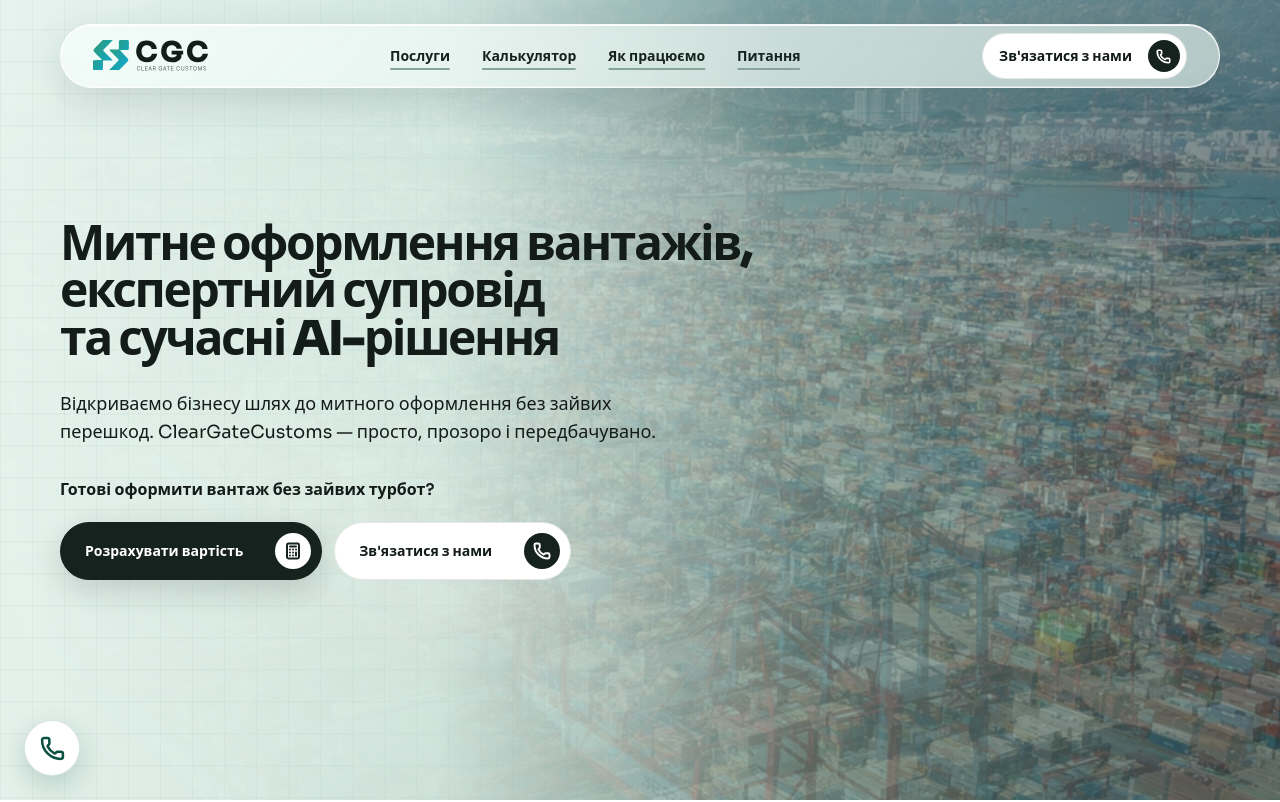
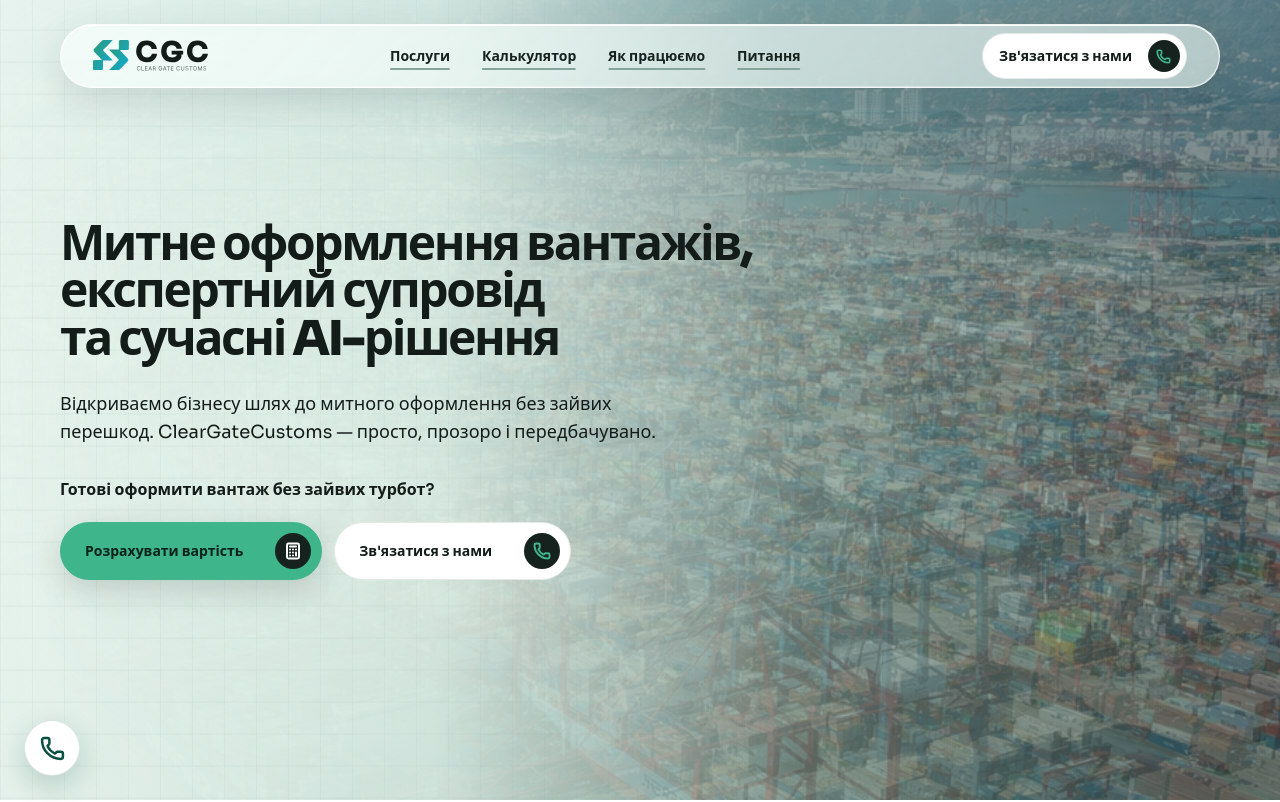
Before and after one commit to eerinessofsilence/bristol, a React (Vite) app in the folder frontend/: page / in a window 1280 px wide. Shown: the top 802 px of the page. Built offline with nearby package versions, Linux system fonts and the light colour scheme; no server answers; a web font is replaced by a local one.

Commit message:
refactor(frontend): consolidate primary button variants

```diff
--- a/frontend/src/components/Calculator.tsx
+++ b/frontend/src/components/Calculator.tsx
@@ -348,7 +348,7 @@ export function Calculator({ onContact }: Props) {
               </div>
               <Button
                 icon={Phone}
-                variant="mint"
+                variant="primary"
                 className="relative z-10 mt-2 w-full gap-3 self-stretch py-2.5 pr-2.5 pl-4 text-left sm:w-auto sm:gap-8 sm:self-start sm:pl-6 [&>span:first-child]:leading-5 [&>span:first-child]:whitespace-normal sm:[&>span:first-child]:whitespace-nowrap"
                 onClick={() => {
                   onContact(
--- a/frontend/src/components/Header.tsx
+++ b/frontend/src/components/Header.tsx
@@ -38,7 +38,7 @@ export function Header({ onRequestConsultation }: Props) {
         <Button
           type="button"
           icon={Phone}
-          variant="mint"
+          variant="primary"
           className="mt-1 w-full md:hidden"
           onClick={() => {
             setOpen(false);
--- a/frontend/src/components/ProductCodeFinderModal.tsx
+++ b/frontend/src/components/ProductCodeFinderModal.tsx
@@ -332,7 +332,7 @@ export function ProductCodeFinderModal({ isOpen, onClose, onSelect }: Props) {
               <Button
                 type="button"
                 icon={Sparkles}
-                variant="mint"
+                variant="primary"
                 disabled={images.length === 0}
                 onClick={analyze}
               >
@@ -455,7 +455,7 @@ export function ProductCodeFinderModal({ isOpen, onClose, onSelect }: Props) {
                         type="button"
                         icon={Check}
                         size="compact"
-                        variant={index === 0 ? 'mint' : 'outline'}
+                        variant={index === 0 ? 'primary' : 'outline'}
                         className="shrink-0"
                         onClick={() => {
                           onSelect(candidate.code);
@@ -492,7 +492,7 @@ export function ProductCodeFinderModal({ isOpen, onClose, onSelect }: Props) {
                   Перевірити інший товар
                 </Button>
               ) : (
-                <Button type="button" icon={ImagePlus} variant="mint" onClick={resetAnalysis}>
+                <Button type="button" icon={ImagePlus} variant="primary" onClick={resetAnalysis}>
                   Додати інші фото
                 </Button>
               )}
--- a/frontend/src/components/ui/Button.tsx
+++ b/frontend/src/components/ui/Button.tsx
@@ -3,7 +3,7 @@ import { ArrowRight, type LucideIcon } from 'lucide-react';
 
 type SharedProps = {
   icon?: LucideIcon;
-  variant?: 'dark' | 'mint' | 'outline';
+  variant?: 'primary' | 'outline';
   size?: 'default' | 'compact';
 };
 
@@ -12,8 +12,7 @@ type Props = PropsWithChildren<ButtonHTMLAttributes<HTMLButtonElement> & SharedP
 type LinkProps = PropsWithChildren<AnchorHTMLAttributes<HTMLAnchorElement> & SharedProps>;
 
 const variants = {
-  dark: 'border-primary bg-primary text-white',
-  mint: 'border-mint bg-mint text-[#08221a]',
+  primary: 'border-mint bg-mint text-[#08221a]',
   outline:
     'border-line bg-white text-ink hover:border-mint-muted',
 };
@@ -24,9 +23,8 @@ const sizes = {
 };
 
 const iconVariants = {
-  dark: 'bg-white text-primary',
-  mint: 'bg-primary text-white',
-  outline: 'bg-primary text-white',
+  primary: 'bg-primary text-white',
+  outline: 'bg-primary text-mint',
 };
 
 const iconSizes = {
@@ -66,7 +64,7 @@ export function Button({
   children,
   className = '',
   icon = ArrowRight,
-  variant = 'dark',
+  variant = 'primary',
   size = 'default',
   ...props
 }: Props) {
@@ -82,7 +80,7 @@ export function ButtonLink({
   children,
   className = '',
   icon = ArrowRight,
-  variant = 'dark',
+  variant = 'primary',
   size = 'default',
   ...props
 }: LinkProps) {
--- a/frontend/src/styles/index.css
+++ b/frontend/src/styles/index.css
@@ -349,11 +349,6 @@
     transform: scale(1.1) rotate(-12deg);
   }
 
-  .action-pill:hover .action-pill-icon-surface {
-    background-color: var(--color-mint);
-    color: var(--color-primary);
-  }
-
   .badge,
   .glass-tag,
   .section-tag {
```
